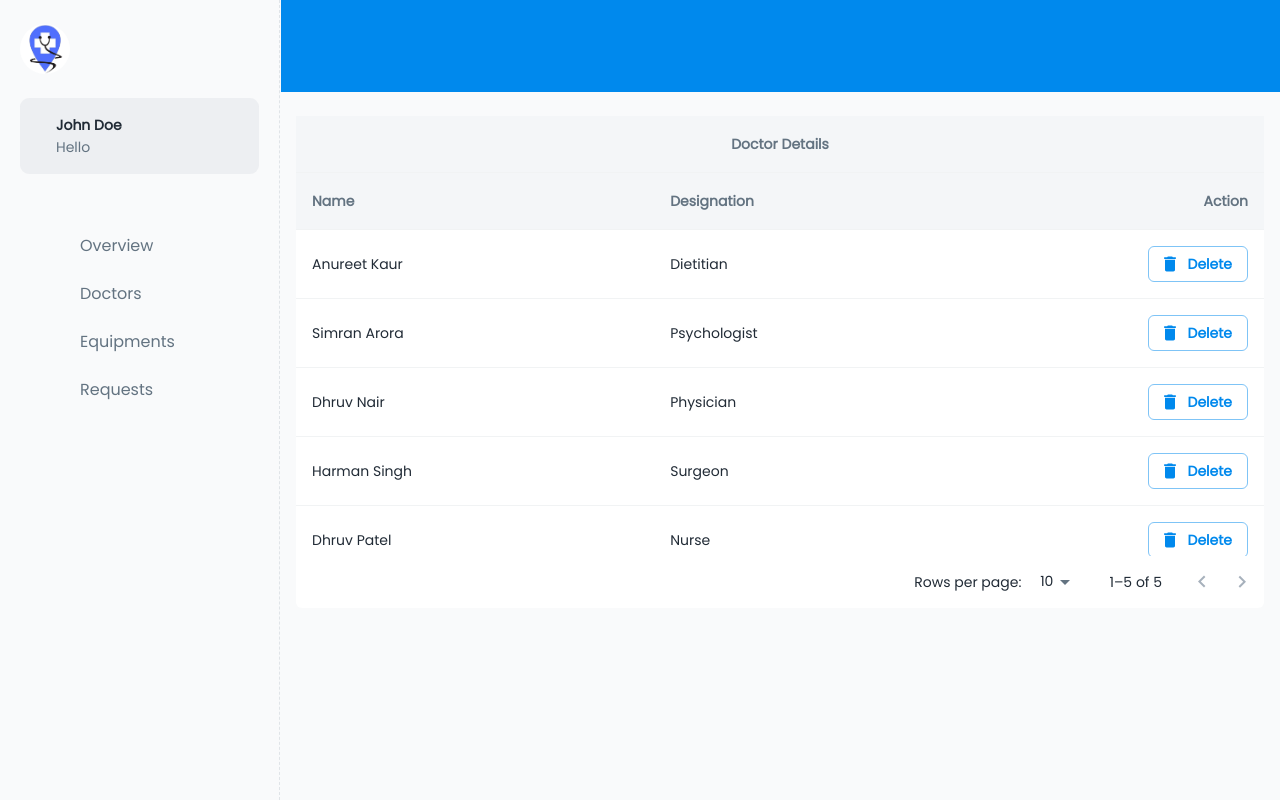
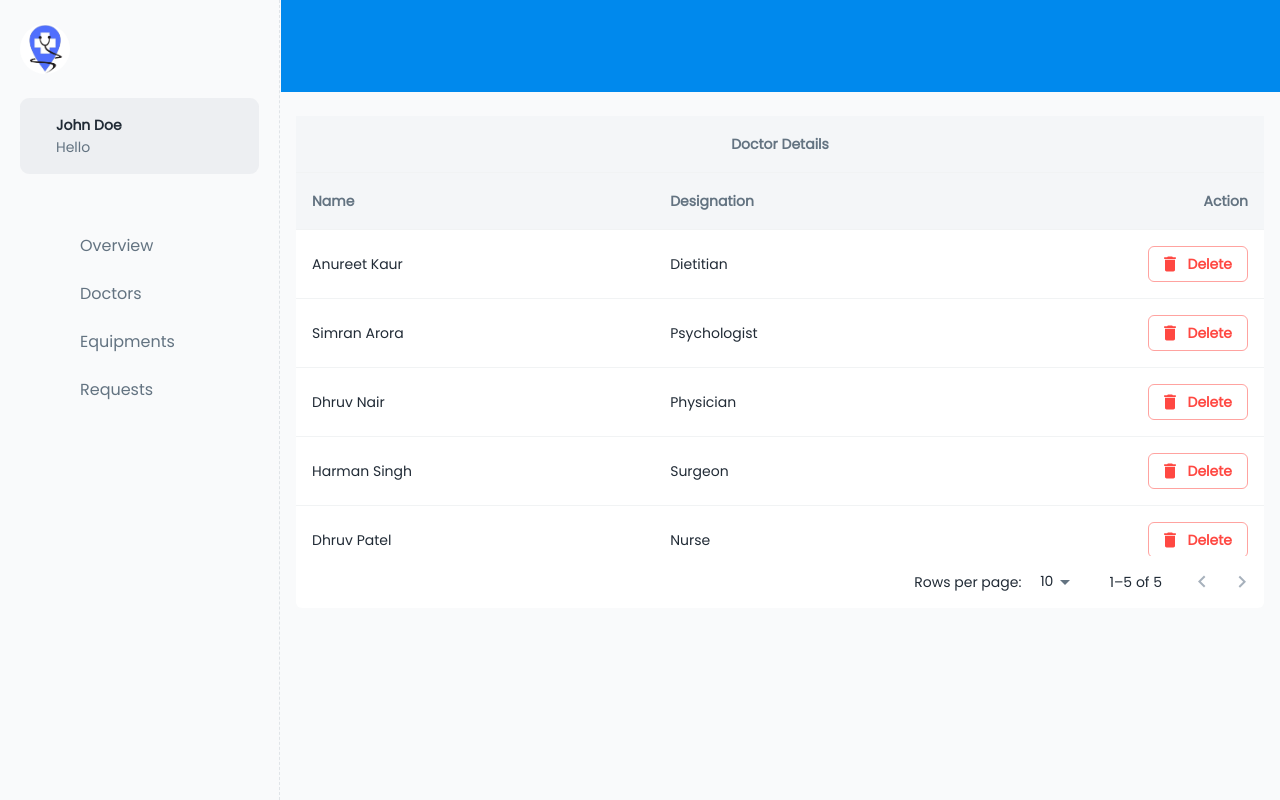
Before and after one commit to DhruvPatel96/walkineasy, a React (Create React App) app: page /clinic/dashboard/doctors in a window 1280 px wide. Built offline with nearby package versions, Linux system fonts and the light colour scheme; some icons are missing.

Commit message:
Docter Delete

```diff
--- a/src/pages/clinic/dashboard/Doctors.tsx
+++ b/src/pages/clinic/dashboard/Doctors.tsx
@@ -10,6 +10,7 @@ import TableRow from '@mui/material/TableRow';
 import {Button} from "@mui/material";
 import {useState} from "react";
 import DeleteIcon from '@mui/icons-material/Delete';
+
 
 interface Column {
 	id: 'name' | 'designation' | 'action';
@@ -106,7 +107,7 @@ export default function ColumnGroupingTable() {
 										{row[columns[1].id]}
 									</TableCell>
 									<TableCell key={columns[2].id} align={columns[2].align}>
-										<Button variant="outlined" startIcon={<DeleteIcon />} onClick={() => handleHideRow(index)}>Delete</Button>
+										<Button variant="outlined" startIcon={<DeleteIcon/>} color="error" onClick={() => handleHideRow(index)}>Delete</Button>
 									</TableCell>
 								</TableRow>
 							);
```
